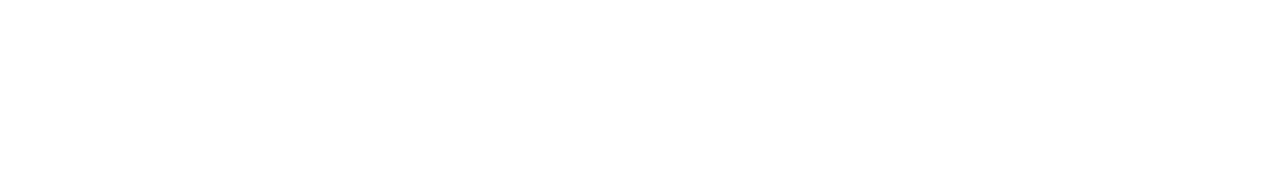
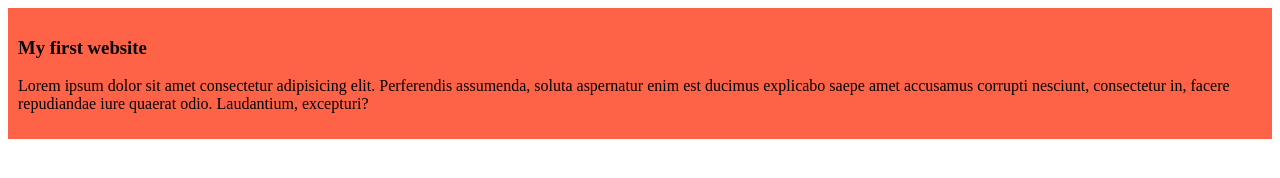
Before and after one commit to IMSABUJ97/my-simple-website-, a plain HTML site: page index.html in a window 1280 px wide. Drawn offline with Linux system fonts and the light colour scheme.

Commit message:
added the first blog

```diff
--- a/index.html
+++ b/index.html
@@ -4,8 +4,12 @@
     <meta charset="UTF-8">
     <meta name="viewport" content="width=device-width, initial-scale=1.0">
     <title>My Simple Website</title>
+    <link rel="stylesheet" href="styles/blog.css">
 </head>
 <body>
-
+    <div>
+        <h3>My first website</h3>
+        <p>Lorem ipsum dolor sit amet consectetur adipisicing elit. Perferendis assumenda, soluta aspernatur enim est ducimus explicabo saepe amet accusamus corrupti nesciunt, consectetur in, facere repudiandae iure quaerat odio. Laudantium, excepturi?</p>
+    </div>
 </body>
 </html>
--- /dev/null
+++ b/styles/blog.css
@@ -0,0 +1,4 @@
+div{
+    background-color: tomato;
+    padding: 10px;
+}
```
